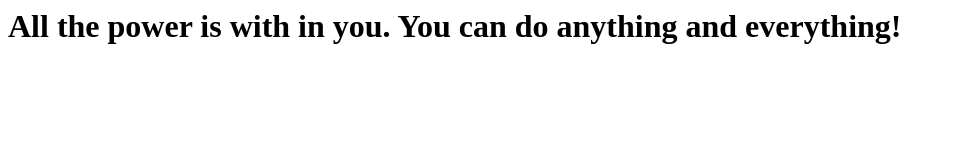
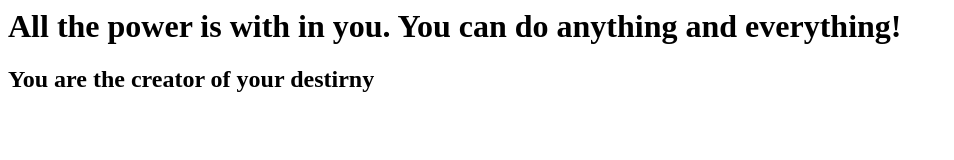
Before and after one commit to daviddonikapanjaitan/firstgitrepo, a plain HTML site: page index.html in a window 1280 px wide. Shown: the whole page, without its empty margins (0-954 px from the left). Drawn offline with Linux system fonts and the light colour scheme.

Commit message:
added 2nd quote

```diff
--- a/index.html
+++ b/index.html
@@ -1,5 +1,6 @@
 <html>
 <body>
 <h1>All the power is with in you. You can do anything and everything!</h1>
+<h2>You are the creator of your destirny</h2>
 </body>
 </html>
```
